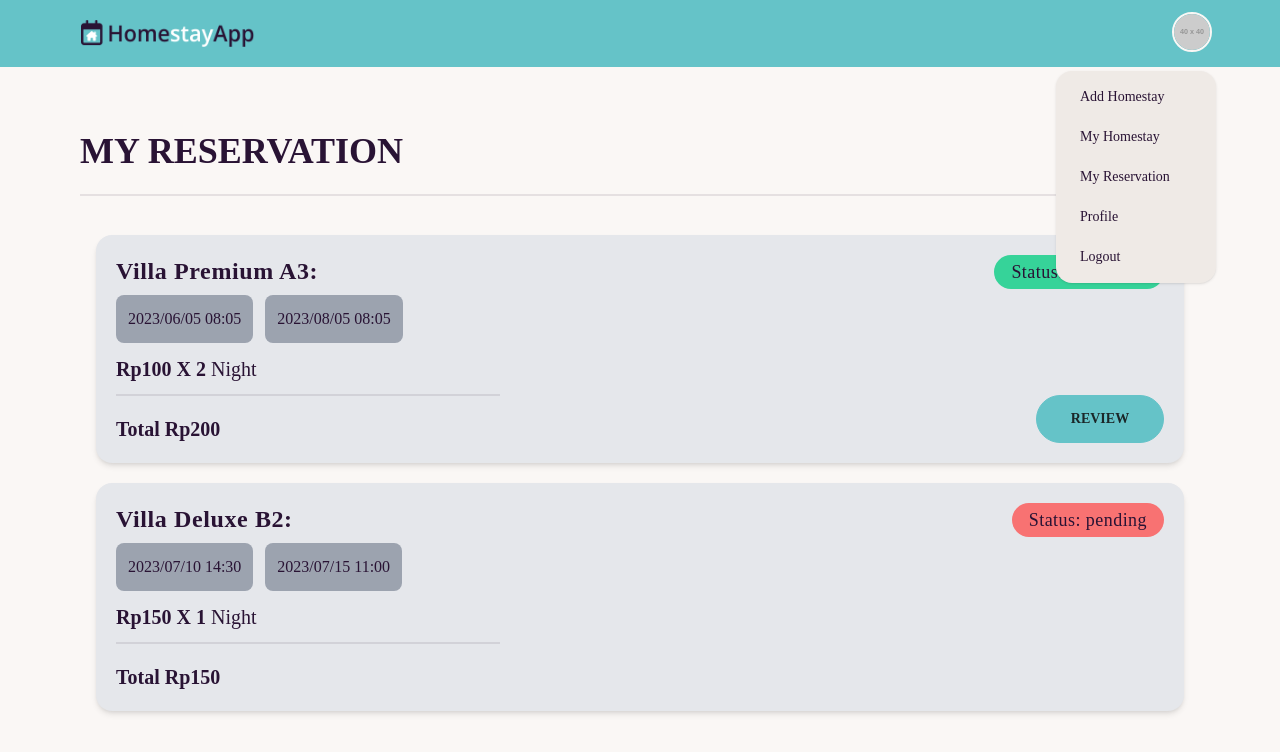
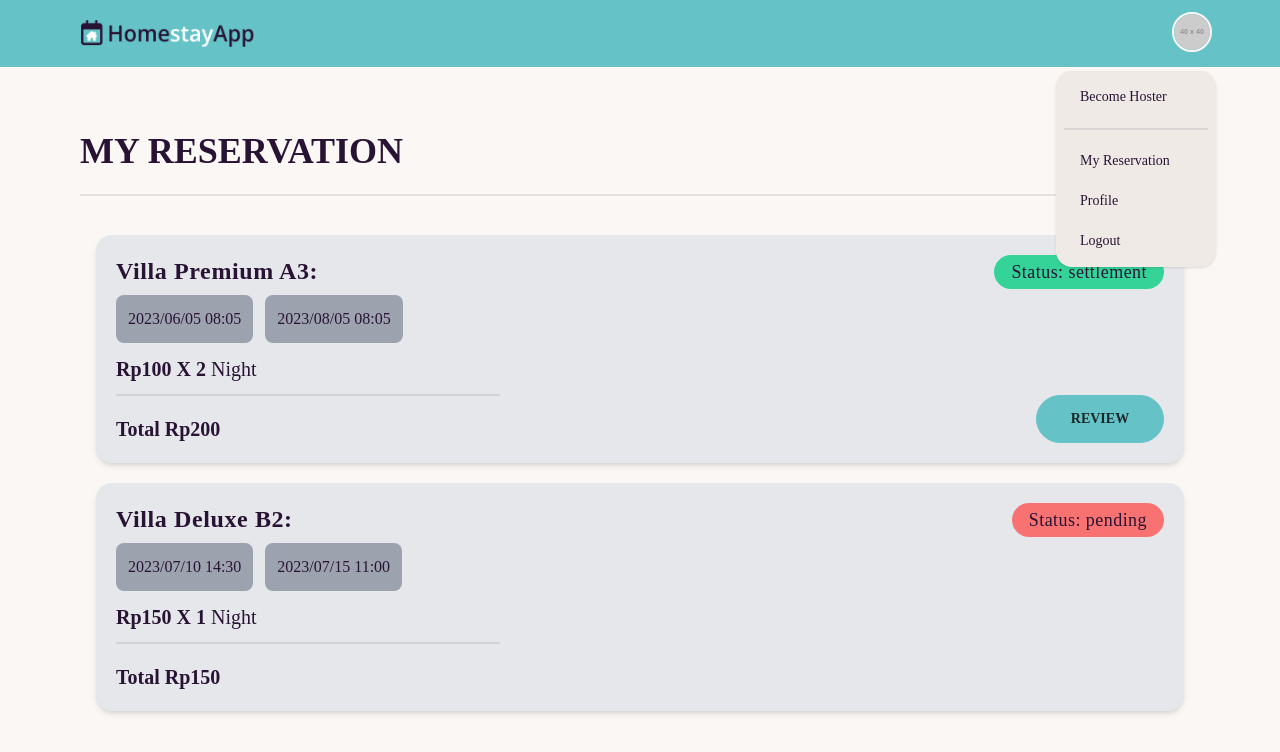
Before and after one commit to Asilsay/homestay-app, a React (Vite) app: page /trip in a window 1280 px wide. Both pictures are taken after a click on the label 1192 px from the left and 32 px from the top of the page. Shown: the top 752 px of the page. Built offline with nearby package versions, Linux system fonts and the light colour scheme.

Commit message:
feat: role change menu

```diff
--- a/src/components/Navbar.tsx
+++ b/src/components/Navbar.tsx
@@ -7,7 +7,13 @@ import { useCookies } from 'react-cookie';
 import withReactContent from 'sweetalert2-react-content';
 
 const Navbar: FC = () => {
-  const [cookie, , removeCookie] = useCookies(['user_id', 'token', 'pp']);
+  const [cookie, , removeCookie] = useCookies([
+    'user_id',
+    'token',
+    'pp',
+    'role',
+  ]);
+  const ckRole = cookie.role;
   const ckPP = cookie.pp;
   const navigate = useNavigate();
   const MySwal = withReactContent(swal);
@@ -20,6 +26,7 @@ const Navbar: FC = () => {
       if (result.isConfirmed) {
         removeCookie('user_id');
         removeCookie('token');
+        removeCookie('role');
         removeCookie('pp');
         navigate('/landing');
       }
@@ -61,16 +68,25 @@ const Navbar: FC = () => {
             tabIndex={0}
             className="mt-3 p-2 shadow menu menu-md dropdown-content bg-base-200 rounded-box w-40 gap-1"
           >
-            <li>
-              <a>Add Homestay</a>
-            </li>
-            <li>
-              <a>My Homestay</a>
-            </li>
+            {' '}
+            {ckRole === 'hoster' ? (
+              <>
+                <li>
+                  <Link to="/hosting">Add Homestay</Link>
+                </li>
+                <li>
+                  <Link to="/myhomestay">My Homestay</Link>
+                </li>
+              </>
+            ) : (
+              <li>
+                <Link to="/validate">Become Hoster</Link>
+              </li>
+            )}
+            <div className="divider my-0.5"></div>
             <li>
               <Link to="/trip">My Reservation</Link>
             </li>
-
             <li>
               <Link to="/profile">Profile</Link>
             </li>
--- a/src/pages/EditProfile.tsx
+++ b/src/pages/EditProfile.tsx
@@ -36,10 +36,11 @@ const EditProfile = () => {
 
   const navigate = useNavigate();
 
-  const [cookie, setCookie, removeCookie] = useCookies([
+  const [cookie, , removeCookie] = useCookies([
     'user_id',
     'token',
     'pp',
+    'role',
   ]);
   const ckToken = cookie.token;
 
@@ -132,6 +133,8 @@ const EditProfile = () => {
       .then((response) => {
         const { message } = response.data;
 
+        removeCookie('role');
+        removeCookie('pp');
         removeCookie('user_id');
         removeCookie('token');
         navigate('/landing');
--- a/src/pages/HomePage.tsx
+++ b/src/pages/HomePage.tsx
@@ -1,18 +1,18 @@
-import Layout from "../components/Layout";
-import withReactContent from "sweetalert2-react-content";
-import swal from "../utils/swal";
-import CardList from "../components/CardList";
-import { useCookies } from "react-cookie";
-import api from "../utils/api";
-import { useEffect, useState } from "react";
-import LoadingFull from "../components/LoadingFull";
+import Layout from '../components/Layout';
+import withReactContent from 'sweetalert2-react-content';
+import swal from '../utils/swal';
+import CardList from '../components/CardList';
+import { useCookies } from 'react-cookie';
+import api from '../utils/api';
+import { useEffect, useState } from 'react';
+import LoadingFull from '../components/LoadingFull';
 
 const HomePage = () => {
   const [loading, setLoading] = useState<boolean>(false);
   const [homestay, setHomestay] = useState<any>([]);
   const MySwal = withReactContent(swal);
 
-  const [cookie, setCookie] = useCookies(["token", "pp"]);
+  const [cookie, setCookie] = useCookies(['token', 'pp', 'role']);
   const ckToken = cookie.token;
   const ckPP = cookie.pp;
 
@@ -22,13 +22,14 @@ const HomePage = () => {
         .getUserById(ckToken)
         .then((response) => {
           const { data } = response.data;
-          setCookie("pp", data.profile_picture, { path: "/" });
+          setCookie('pp', data.profile_picture, { path: '/' });
+          setCookie('role', data.role, { path: '/' });
         })
         .catch((error) => {
           const { data } = error.response;
           MySwal.fire({
-            icon: "error",
-            title: "Failed",
+            icon: 'error',
+            title: 'Failed',
             text: `error :  ${data.message}`,
             showCancelButton: false,
           });
@@ -40,9 +41,9 @@ const HomePage = () => {
       setLoading(true);
       const response = await api.getAllHomestay(ckToken);
       setHomestay(response.data);
-      console.log("response = ", response.data);
+      console.log('response = ', response.data);
     } catch (error) {
-      console.log("error = ", error);
+      console.log('error = ', error);
     } finally {
       setLoading(false);
     }
--- a/src/pages/Profile.tsx
+++ b/src/pages/Profile.tsx
@@ -17,8 +17,9 @@ const Profile = () => {
   const MySwal = withReactContent(swal);
   const navigate = useNavigate();
 
-  const [cookie, setCookie] = useCookies(['user_id', 'token', 'pp']);
+  const [cookie, setCookie] = useCookies(['user_id', 'token', 'pp', 'role']);
   const ckToken = cookie.token;
+  const ckRole = cookie.role;
   const ckPP = cookie.pp;
 
   const fetchProfile = async () => {
@@ -29,6 +30,7 @@ const Profile = () => {
         const { data } = response.data;
         await setDataProfile(data);
         await checkPP(data.profile_picture);
+        await checkRole(data.role);
       })
       .catch((error) => {
         const { data } = error.response;
@@ -45,6 +47,11 @@ const Profile = () => {
   const checkPP = async (data: string) => {
     if (ckPP !== data && data !== undefined) {
       await setCookie('pp', data, { path: '/' });
+    }
+  };
+  const checkRole = async (data: string) => {
+    if (ckRole !== data && data !== undefined) {
+      await setCookie('role', data, { path: '/' });
     }
   };
 
@@ -101,9 +108,11 @@ const Profile = () => {
                   >
                     Edit Profile
                   </button>
+
                   <button
                     onClick={() => navigate('/validate')}
                     className="btn btn-primary w-36 text-white"
+                    disabled={ckRole === 'hoster'}
                   >
                     Become Hoster
                   </button>
```
